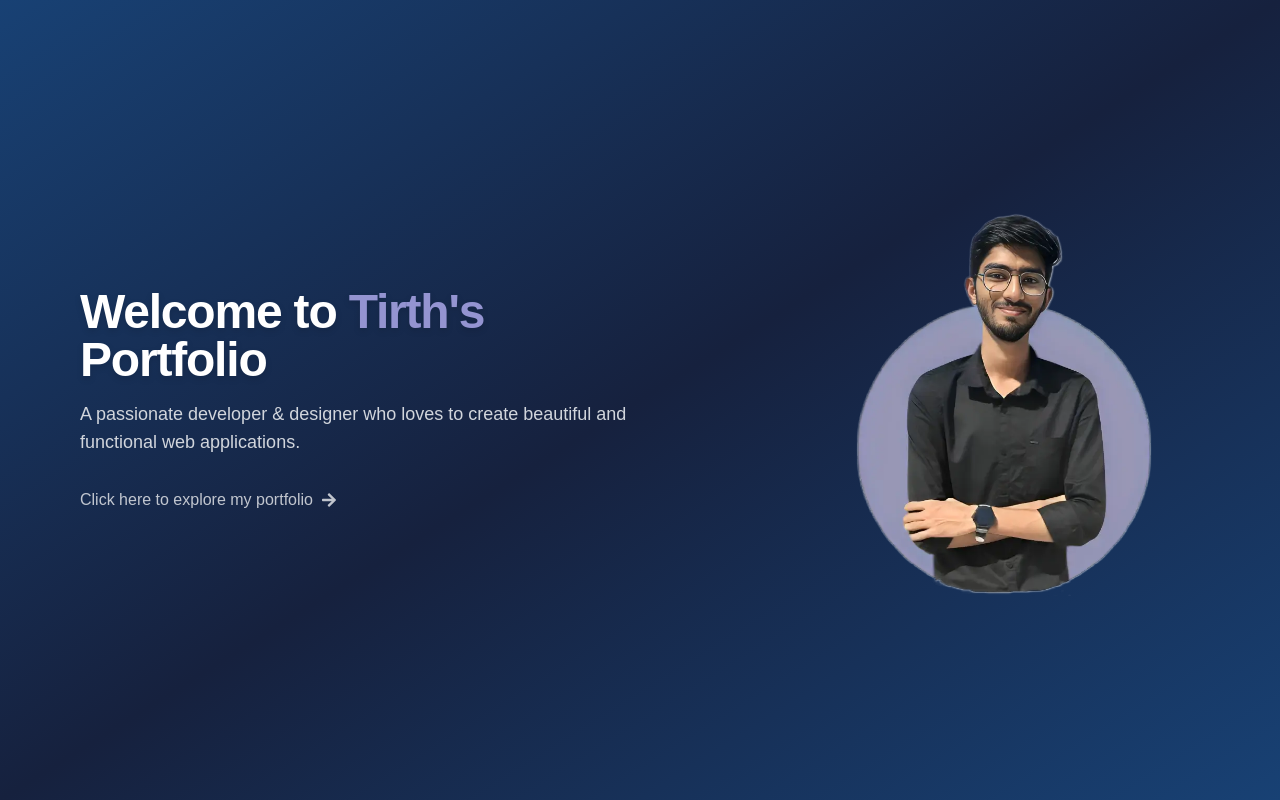
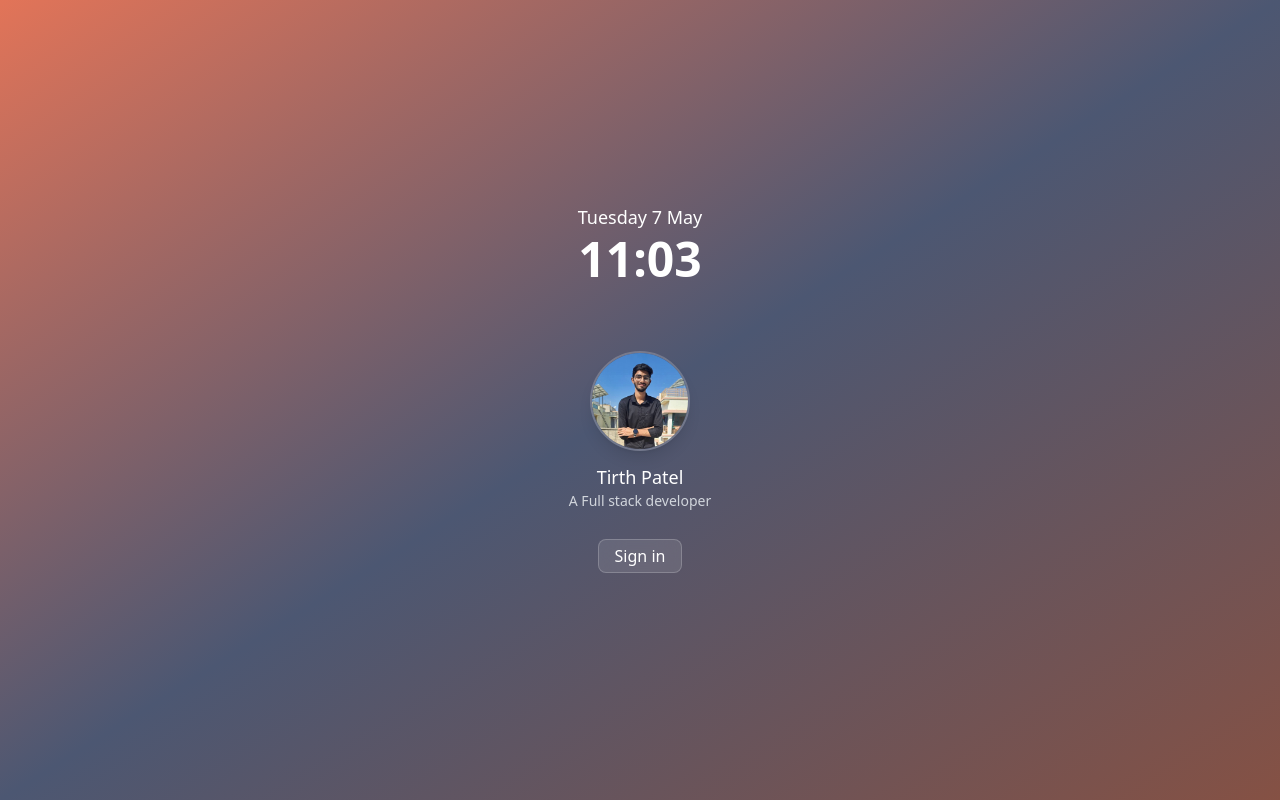
Before and after one commit to tirth2894/portfolio, a Next.js app: page / in a window 1280 px wide. Built offline with nearby package versions, Linux system fonts and the light colour scheme.

Commit message:
Added : lock screen

```diff
--- a/app/component/notePad.js
+++ b/app/component/notePad.js
@@ -101,7 +101,7 @@ export default function NotepadWindow({ openedFile, setOpenedFile }) {
           </div>
 
           {/* Text Content */}
-          <div className="flex-1 px-4 py-2 bg-[var(--bg)] font-mono text-[var(--text)] text-sm whitespace-pre-wrap overflow-auto space-y-4">
+          <div className="flex-1 px-4 py-2 bg-[var(--bg)] text-[var(--text)] text-sm whitespace-pre-wrap overflow-auto space-y-4">
             {Array.isArray(content) ? (
               content.map((section, idx) => (
                 <div key={idx} className="mb-7">
--- a/app/component/photos.js
+++ b/app/component/photos.js
@@ -52,7 +52,7 @@ export default function Photos({ openedFile, setOpenedFile }) {
                     animate="visible"
                     exit="exit"
                     variants={animationVariants}
-                    className={`${isFullScreen ? "w-screen h-screen top-0 right-0" : "w-3/4 h-4/5 top-10 right-5"} absolute border-[var(--hover)] bg-[var(--bg)] rounded-lg shadow-2xl border flex flex-col font-sans z-50`}
+                    className={`${isFullScreen ? "w-screen h-screen top-0 right-0" : "w-3/4 h-4/5 top-10 right-5"} absolute border-[var(--hover)] bg-[var(--bg)] rounded-lg shadow-2xl border flex flex-col z-50`}
                 >
                     {/* Top Bar */}
                     <div className="flex justify-between items-center px-3 h-8 border-[var(--hover)] border-b text-[var(--text)] text-sm">
--- a/app/component/warning.js
+++ b/app/component/warning.js
@@ -17,13 +17,15 @@ export default function MobileWarning() {
   if (!isMobile) return null;
 
   return (
-    <div className="fixed inset-0 z-50 flex items-center justify-center bg-[var(--bg)]/60 backdrop-blur-sm">
-      <div className="bg-[var(--bg)] text-[var(--text)] rounded-2xl p-6 max-w-xs shadow-lg text-center space-y-4">
-        <h2 className="text-xl font-semibold">Desktop Recommended</h2>
-        <p className="text-sm text-[var(--text)]">
-          This portfolio is optimized for desktop view. For the best experience, please open it on a larger screen.
-        </p>
-      </div>
-    </div>
+  <div className="fixed inset-0 z-50 flex items-center justify-center bg-[var(--bg)]/10 backdrop-blur-sm">
+  <div className="bg-[var(--bg)] text-[var(--text)] rounded-2xl p-8 max-w-sm w-[90%] shadow-2xl text-center space-y-5">
+    <h2 className="text-2xl font-bold">Optimized for larger screens</h2>
+    <p className="text-sm text-[var(--text-muted)]">
+      This portfolio is designed for larger screens to ensure the best visual and interactive experience.
+      Please switch to a desktop or tablet device to explore it fully.
+    </p>
+  </div>
+</div>
+
   );
 }
--- a/app/component/welcomeScreen.js
+++ b/app/component/welcomeScreen.js
@@ -1,83 +1,66 @@
 "use client";
+import { useEffect, useState } from "react";
 import { motion, AnimatePresence } from "framer-motion";
-import { useEffect, useState } from "react";
-import { FaArrowRight } from "react-icons/fa";
 import Image from "next/image";
-import uphoto from "@/public/images/uphoto.webp"; // Adjust the path as necessary
+import avatar from "@/public/images/tirth.jpg"; // Replace with your own image
 
-export default function WelcomeScreen({ onSkip }) {
-  const [showMessage, setShowMessage] = useState(false);
-  const [isExiting, setIsExiting] = useState(false);
+export default function welcomeScreen({ onSkip }) {
+  const [time, setTime] = useState(new Date());
+  const [exit, setExit] = useState(false);
 
   useEffect(() => {
-    const timer = setTimeout(() => {
-      setShowMessage(true);
-    }, 100);
-    return () => clearTimeout(timer);
+    const interval = setInterval(() => setTime(new Date()), 1000);
+    return () => clearInterval(interval);
   }, []);
 
-  const handleClick = () => {
-    setIsExiting(true);
-    setTimeout(() => {
-      onSkip();
-    }, 800); // Matches the animation duration
+  const formattedTime = time.toLocaleTimeString("en-GB", {
+    hour: "2-digit",
+    minute: "2-digit",
+  });
+
+  const formattedDate = time.toLocaleDateString("en-GB", {
+    weekday: "long",
+    month: "long",
+    day: "numeric",
+  });
+
+  const handleUnlock = () => {
+    setExit(true);
+    setTimeout(() => onSkip(), 1000);
   };
 
   return (
     <AnimatePresence>
-      {!isExiting && (
+      {!exit && (
         <motion.div
-          onClick={handleClick}
           initial={{ opacity: 0 }}
           animate={{ opacity: 1 }}
-          exit={{ y: "-100%", opacity: 0 }}
-          transition={{ duration: 0.8, ease: "easeInOut" }}
-          className="flex h-screen w-screen items-center justify-center select-none overflow-hidden text-white"
+          exit={{ opacity: 0, y: -100 }}
+          transition={{ duration: 1 }}
+          className="fixed inset-0 z-50 flex items-center justify-center "
+          onClick={handleUnlock}
         >
-          <div className="flex flex-col md:flex-row items-center justify-between w-full max-w-6xl px-4 z-10">
-            {/* Left: Text Content */}
-            <div className="text-center md:text-left max-w-xl">
-              <motion.h1
-                transition={{ delay: 0.8, duration: 1 }}
-                className="text-4xl md:text-5xl font-bold tracking-tight drop-shadow-md"
-              >
-                Welcome to <span className="text-[#9494d1]">Tirth's</span> Portfolio
-              </motion.h1>
+          <div className="z-10 flex flex-col justify-center items-center text-white space-y-1 h-full">
+            <div className="text-lg ">{formattedDate}</div>
+            <div className="text-5xl font-bold">{formattedTime}</div>
 
-              <motion.p
-                initial={{ opacity: 0 }}
-                animate={{ opacity: showMessage ? 1 : 0 }}
-                transition={{ delay: 0.5, duration: 1 }}
-                className="text-gray-300 mt-4 text-base md:text-lg"
-              >
-                A passionate developer & designer who loves to create beautiful and functional web applications.
-              </motion.p>
+            <div className="mt-10 p-6 flex flex-col items-center space-y-3 ">
+              <Image
+                src={avatar}
+                alt="User"
+                width={100}
+                height={100}
+                className="rounded-full border-2 border-white/20 shadow-lg"
+              />
+              <div className="flex flex-col items-center">
+                <p className="font-medium text-lg">Tirth Patel</p>
+                <p className="text-sm text-gray-300">A Full stack developer</p>
+              </div>
+              <button className="mt-4 px-4 py-1 bg-white/10 hover:bg-white/20 text-white rounded-lg backdrop-blur-md border border-white/20 transition-all duration-300">
+                Sign in
+              </button>
 
-              <motion.div
-                initial={{ opacity: 0 }}
-                animate={{ opacity: showMessage ? 1 : 0 }}
-                transition={{ delay: 1, duration: 1 }}
-                className="mt-8 flex items-center justify-center md:justify-start gap-2 text-sm md:text-base text-white font-medium animate-pulse"
-              >
-                Click here to explore my portfolio
-                <FaArrowRight size={16} />
-              </motion.div>
             </div>
-
-            {/* Right: Image */}
-            <motion.div
-              initial={{ opacity: 0 }}
-              animate={{ opacity: showMessage ? 1 : 0 }}
-              transition={{ delay: 1, duration: 1 }}
-              className="md:ml-8 w-98 h-98"
-            >
-              <Image
-                src={uphoto}
-                alt="Certificate preview"
-                className="rounded-xl w-full h-full object-cover"
-                priority={true}
-              />
-            </motion.div>
           </div>
         </motion.div>
       )}
--- a/app/globals.css
+++ b/app/globals.css
@@ -17,7 +17,7 @@
 }
 
 body {
-  font-family: sans-serif ;
+  /* font-family: sans-serif ; */
   background: linear-gradient(to bottom right, #184174, #16213e, #184174);
 }
 
--- a/app/layout.js
+++ b/app/layout.js
@@ -1,14 +1,11 @@
-import { Geist, Geist_Mono } from "next/font/google";
 import "./globals.css";
+import { PT_Sans } from 'next/font/google';
 
-const geistSans = Geist({
-  variable: "--font-geist-sans",
-  subsets: ["latin"],
-});
-
-const geistMono = Geist_Mono({
-  variable: "--font-geist-mono",
-  subsets: ["latin"],
+const ptSans = PT_Sans({
+  subsets: ['latin'],
+  weight: ['400'], // Add weights you want
+  display: 'swap',
+  variable: '--font-pt-sans',
 });
 
 export const metadata = {
@@ -69,11 +66,11 @@ export const metadata = {
 
 export default function RootLayout({ children }) {
   return (
-    <html lang="en">
+    <html lang="en" className={ptSans.variable}>
       <head>
         <meta name="google-adsense-account" content="ca-pub-6603581257329396" />
       </head>
-      <body className={`${geistSans.variable} ${geistMono.variable} antialiased`}>
+      <body >
         {children}
       </body>
     </html>
--- a/app/page.js
+++ b/app/page.js
@@ -36,16 +36,15 @@ export default function Home() {
 
   return (
     <>
-      <MobileWarning />
-      {showWelcome ? (
-        <WelcomeScreen onSkip={() => setShowWelcome(false)} />
-      ) : (
-
-        <main
+      <main
         className={`${isFullScreen ? "p-0" : "px-12 py-7"
-        } flex h-screen w-screen items-center justify-center select-none overflow-hidden`}
-        >
-          <div className="w-full h-full bg-[var(--bg)]/70 shadow-xl  rounded-lg flex flex-col overflow-hidden">
+          } flex h-screen w-screen items-center justify-center select-none overflow-hidden`}
+      >
+        <MobileWarning />
+        {showWelcome ? (
+          <WelcomeScreen onSkip={() => setShowWelcome(false)} />
+        ) : (
+          <div className="w-full h-full bg-[var(--bg)]/70 shadow-xl border-2 border-[var(--bg)]/40  rounded-lg flex flex-col overflow-hidden">
             <div className="h-28">
               <Topbar
                 path={currentPath}
@@ -69,8 +68,8 @@ export default function Home() {
               </div>
             </div>
           </div>
-        </main>
-      )}
+        )}
+      </main>
     </>
   );
 }
```
Also changed, not shown: public/images/tirth.jpg (added).
